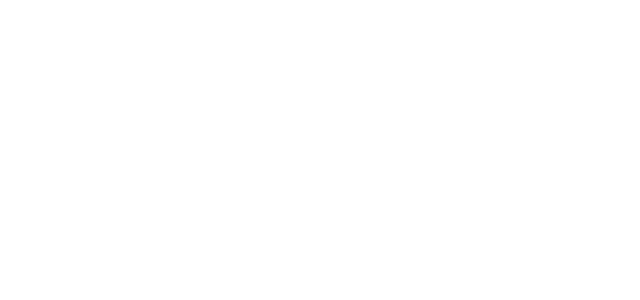
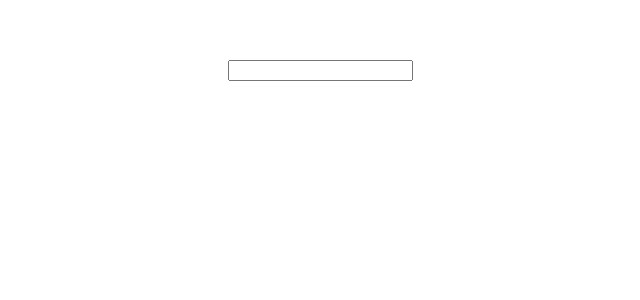
Before and after one commit to guruk05/Weather-app-using-Vue-Js, a Vue app in the folder weatherapp/: page / in a window 1280 px wide. Shown: the top 300 px of the page, without its empty margins (320-960 px from the left). Built offline with nearby package versions, Linux system fonts and the light colour scheme.

Commit message:
created a input box

```diff
--- a/weatherapp/src/components/Search.vue
+++ b/weatherapp/src/components/Search.vue
@@ -1,6 +1,7 @@
 <template>
   <div class="hello">
-    <form >
+    <form v-on:submit.prevent="getResult(query)">
+    <input type= "text" v-model="query"/>
     </form>
   </div>
 </template>
```
